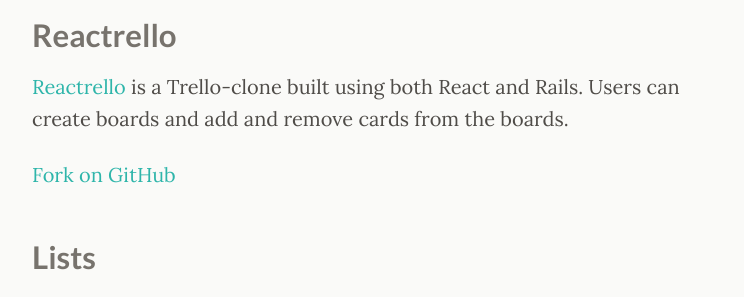
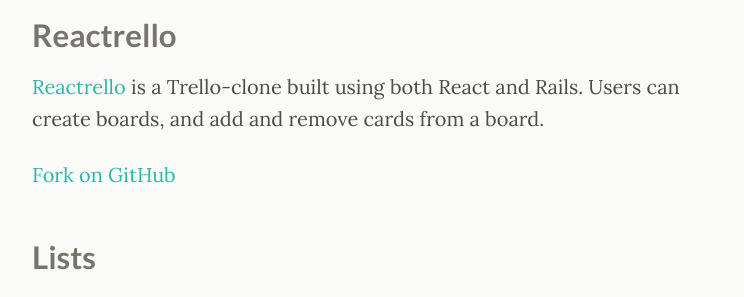
Before and after one commit to nitinsavant/nitinsavant.github.io, a Jekyll site: the page built from _pages/projects.html, in a window 1280 px wide. Shown: the part 542-839 px from the top of the page, without its empty margins (266-1010 px from the left). Built offline with Jekyll 4.4.1, drawn with Linux system fonts in a browser that asks for light colours.

Commit message:
Edit reactrello description

```diff
--- a/_pages/projects.html
+++ b/_pages/projects.html
@@ -26,7 +26,7 @@ permalink: /projects/
     <h2>Reactrello</h2>
 
     <p>
-      <a href="http://reactrello.herokuapp.com/" target="_blank">Reactrello</a> is a Trello-clone built using both React and Rails. Users can create boards and add and remove cards from the boards.
+      <a href="http://reactrello.herokuapp.com/" target="_blank">Reactrello</a> is a Trello-clone built using both React and Rails. Users can create boards, and add and remove cards from a board.
     </p>
 
     <p><a href="https://github.com/nitinsavant/reactrello" target="_blank">Fork on GitHub</a></p>
```
